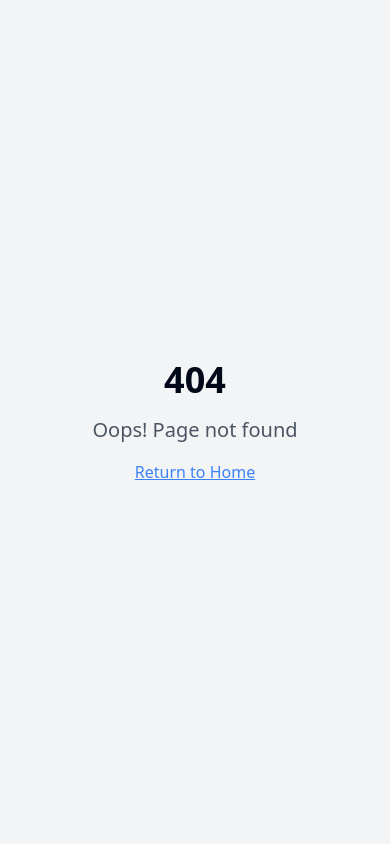
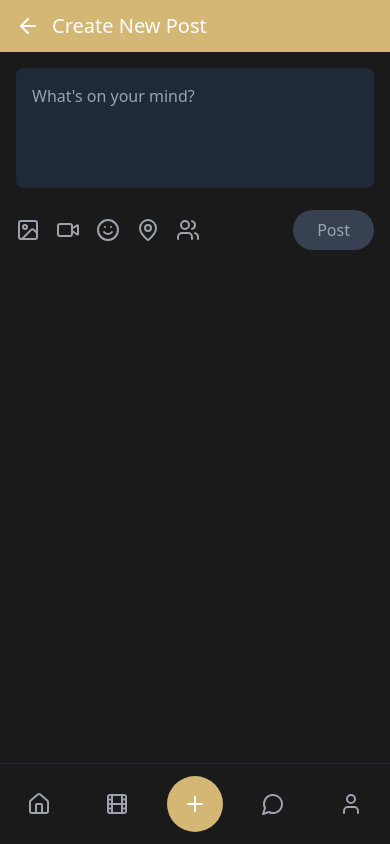
Before and after one commit to venture24inc/image-inspo-app, a React (Vite) app: page /create in a window 390 px wide. Before the commit this address had no page. Built offline with nearby package versions, Linux system fonts and the light colour scheme.

Commit message:
Add mobile app functionality
Implement mobile-first design and features.

```diff
--- a/src/App.tsx
+++ b/src/App.tsx
@@ -20,6 +20,7 @@ import CallOutgoing from "./pages/CallOutgoing";
 import CallIncoming from "./pages/CallIncoming";
 import CallActive from "./pages/CallActive";
 import VideoCall from "./pages/VideoCall";
+import Create from "./pages/Create";
 import NotFound from "./pages/NotFound";
 
 const queryClient = new QueryClient();
@@ -42,6 +43,7 @@ const App = () => (
           <Route path="/video/:id" element={<VideoDetails />} />
           <Route path="/videos/:id" element={<VideoView />} />
           <Route path="/post/:id" element={<PostDetail />} />
+          <Route path="/create" element={<Create />} />
           <Route path="/call/outgoing" element={<CallOutgoing />} />
           <Route path="/call/incoming" element={<CallIncoming />} />
           <Route path="/call/active" element={<CallActive />} />
--- a/src/components/ProfileHeader.tsx
+++ b/src/components/ProfileHeader.tsx
@@ -10,6 +10,8 @@ interface ProfileHeaderProps {
   followers: number;
   likes: number;
   isCurrentUser?: boolean;
+  onFollowClick?: () => void;
+  isFollowing?: boolean;
 }
 
 const ProfileHeader = ({
@@ -20,6 +22,8 @@ const ProfileHeader = ({
   followers,
   likes,
   isCurrentUser = false,
+  onFollowClick,
+  isFollowing = false,
 }: ProfileHeaderProps) => {
   return (
     <div className="flex flex-col items-center pt-6 pb-8">
@@ -40,8 +44,11 @@ const ProfileHeader = ({
             <Link to="/messages" className="rounded-full bg-gray-800 p-2">
               <MessageCircle className="w-6 h-6 text-white" />
             </Link>
-            <button className="bg-app-gold text-white px-6 py-2 rounded-full font-medium">
-              Follow
+            <button
+              className={`text-white px-6 py-2 rounded-full font-medium ${isFollowing ? 'bg-gray-800' : 'bg-app-gold'}`}
+              onClick={onFollowClick}
+            >
+              {isFollowing ? 'Following' : 'Follow'}
             </button>
             <button className="rounded-full bg-gray-800 p-2">
               <Share className="w-6 h-6 text-white" />
--- /dev/null
+++ b/src/pages/Create.tsx
@@ -0,0 +1,105 @@
+
+import { useState } from "react";
+import { useNavigate } from "react-router-dom";
+import Header from "@/components/Header";
+import BottomNavigation from "@/components/BottomNavigation";
+import { Image, Video, Smile, MapPin, Users, X } from "lucide-react";
+
+const Create = () => {
+  const navigate = useNavigate();
+  const [postText, setPostText] = useState("");
+  const [mediaType, setMediaType] = useState<"none" | "image" | "video">("none");
+  const [mediaPreview, setMediaPreview] = useState<string | null>(null);
+
+  const handlePostSubmit = () => {
+    // Mock post submission
+    console.log("Post submitted:", { postText, mediaType, mediaPreview });
+    // Navigate back to home
+    navigate("/");
+  };
+
+  const handleMediaSelect = (type: "image" | "video") => {
+    setMediaType(type);
+    // Mock media selection - in a real app this would trigger file selection
+    setMediaPreview(
+      type === "image"
+        ? "/lovable-uploads/3ccb8a99-323d-4d77-8e41-1a670583c473.png"
+        : "/lovable-uploads/efef17b4-0746-42d0-af4a-2cc75dec1ca3.png"
+    );
+  };
+
+  const handleClearMedia = () => {
+    setMediaType("none");
+    setMediaPreview(null);
+  };
+
+  return (
+    <div className="min-h-screen pb-16 bg-app-dark">
+      <Header
+        title="Create New Post"
+        showBackButton={true}
+      />
+
+      <div className="p-4">
+        <textarea
+          className="w-full p-4 rounded-lg bg-gray-800 text-white resize-none min-h-[120px] outline-none"
+          placeholder="What's on your mind?"
+          value={postText}
+          onChange={(e) => setPostText(e.target.value)}
+        />
+
+        {mediaPreview && (
+          <div className="mt-4 relative">
+            <img
+              src={mediaPreview}
+              alt="Media preview"
+              className="w-full h-64 object-cover rounded-lg"
+            />
+            <button
+              className="absolute top-2 right-2 bg-black bg-opacity-50 rounded-full p-1"
+              onClick={handleClearMedia}
+            >
+              <X className="w-5 h-5 text-white" />
+            </button>
+          </div>
+        )}
+
+        <div className="flex mt-4 justify-between items-center">
+          <div className="flex gap-4">
+            <button onClick={() => handleMediaSelect("image")} className="text-gray-400">
+              <Image className="w-6 h-6" />
+            </button>
+            <button onClick={() => handleMediaSelect("video")} className="text-gray-400">
+              <Video className="w-6 h-6" />
+            </button>
+            <button className="text-gray-400">
+              <Smile className="w-6 h-6" />
+            </button>
+            <button className="text-gray-400">
+              <MapPin className="w-6 h-6" />
+            </button>
+            <button className="text-gray-400">
+              <Users className="w-6 h-6" />
+            </button>
+          </div>
+
+          <button
+            className={`px-6 py-2 rounded-full font-medium ${
+              postText.trim() || mediaPreview
+                ? "bg-app-gold text-white"
+                : "bg-gray-700 text-gray-400"
+            }`}
+            disabled={!postText.trim() && !mediaPreview}
+            onClick={handlePostSubmit}
+          >
+            Post
+          </button>
+        </div>
+      </div>
+
+      <BottomNavigation />
+    </div>
+  );
+};
+
+export default Create;
--- a/src/pages/Friends.tsx
+++ b/src/pages/Friends.tsx
@@ -1,10 +1,13 @@
 
+import { useState } from "react";
 import Header from "@/components/Header";
 import BottomNavigation from "@/components/BottomNavigation";
 import FriendListItem from "@/components/FriendListItem";
+import { Friend } from "@/types";
+import { Search } from "lucide-react";
 
 // Mock data
-const mockFriends = [
+const mockFriends: Friend[] = [
   {
     id: "1",
     name: "Danica Doe",
@@ -50,14 +53,40 @@ const mockFriends = [
 ];
 
 const Friends = () => {
+  const [searchQuery, setSearchQuery] = useState("");
+  const [friends, setFriends] = useState<Friend[]>(mockFriends);
+
+  const filteredFriends = friends.filter(friend =>
+    friend.name.toLowerCase().includes(searchQuery.toLowerCase())
+  );
+
   return (
     <div className="min-h-screen pb-16 bg-app-dark">
-      <Header title="Your Friends" />
+      <Header title="Your Friends" showBackButton={true} />
+
+      <div className="p-4">
+        <div className="flex items-center bg-gray-800 rounded-full px-4 py-2 mb-4">
+          <Search className="w-5 h-5 text-gray-400 mr-2" />
+          <input
+            type="text"
+            placeholder="Search friends..."
+            className="bg-transparent text-white w-full outline-none"
+            value={searchQuery}
+            onChange={(e) => setSearchQuery(e.target.value)}
+          />
+        </div>
+      </div>
 
       <div className="pb-4">
-        {mockFriends.map((friend) => (
+        {filteredFriends.map((friend) => (
           <FriendListItem key={friend.id} {...friend} />
         ))}
+
+        {filteredFriends.length === 0 && (
+          <div className="text-center py-8 text-gray-400">
+            No friends match your search
+          </div>
+        )}
       </div>
 
       <BottomNavigation />
--- a/src/pages/Profile.tsx
+++ b/src/pages/Profile.tsx
@@ -6,9 +6,10 @@ import BottomNavigation from "@/components/BottomNavigation";
 import ProfileHeader from "@/components/ProfileHeader";
 import FriendsGrid from "@/components/FriendsGrid";
 import MediaGrid from "@/components/MediaGrid";
+import { Media, Friend, User } from "@/types";
 
 // Mock data
-const mockFriends = [
+const mockFriends: Friend[] = [
   {
     id: "1",
     name: "John Doe",
@@ -36,7 +37,7 @@ const mockFriends = [
   },
 ];
 
-const mockPosts = [
+const mockPosts: Media[] = [
   {
     id: "1",
     type: "image" as const,
@@ -54,7 +55,46 @@ const mockPosts = [
   },
 ];
 
-const mockUser = {
+const mockVideos: Media[] = [
+  {
+    id: "1",
+    type: "video" as const,
+    url: "/lovable-uploads/efef17b4-0746-42d0-af4a-2cc75dec1ca3.png",
+    thumbnail: "/lovable-uploads/efef17b4-0746-42d0-af4a-2cc75dec1ca3.png"
+  },
+  {
+    id: "2",
+    type: "video" as const,
+    url: "/lovable-uploads/648c889f-cfff-4d1d-a2c6-48547b23ac2b.png",
+    thumbnail: "/lovable-uploads/648c889f-cfff-4d1d-a2c6-48547b23ac2b.png"
+  },
+  {
+    id: "3",
+    type: "video" as const,
+    url: "/lovable-uploads/2b3118f5-6c06-4122-972d-e17cdba8f931.png",
+    thumbnail: "/lovable-uploads/2b3118f5-6c06-4122-972d-e17cdba8f931.png"
+  },
+];
+
+const mockPhotos: Media[] = [
+  {
+    id: "1",
+    type: "image" as const,
+    url: "/lovable-uploads/922b807e-0475-4957-bdb5-3fdffba7c4a1.png"
+  },
+  {
+    id: "2",
+    type: "image" as const,
+    url: "/lovable-uploads/32c8d1cc-178d-45c4-b0cf-3894be6337a6.png"
+  },
+  {
+    id: "3",
+    type: "image" as const,
+    url: "/lovable-uploads/3ccb8a99-323d-4d77-8e41-1a670583c473.png"
+  },
+];
+
+const mockUser: User = {
   id: "jessa",
   name: "Jessa Doe",
   occupation: "Hair Stylist",
@@ -69,6 +109,23 @@ const Profile = () => {
   const isCurrentUser = !id || id === "jessa";
 
   const [activeTab, setActiveTab] = useState("posts");
+  const [isFollowing, setIsFollowing] = useState(false);
+
+  const getMediaContent = () => {
+    switch (activeTab) {
+      case "videos":
+        return <MediaGrid media={mockVideos} />;
+      case "photos":
+        return <MediaGrid media={mockPhotos} />;
+      case "posts":
+      default:
+        return <MediaGrid media={mockPosts} />;
+    }
+  };
+
+  const handleFollow = () => {
+    setIsFollowing(!isFollowing);
+  };
 
   return (
     <div className="pb-16 min-h-screen bg-app-dark">
@@ -86,6 +143,8 @@ const Profile = () => {
         followers={mockUser.followers}
         likes={mockUser.likes}
         isCurrentUser={!isCurrentUser}
+        onFollowClick={handleFollow}
+        isFollowing={isFollowing}
       />
 
       <FriendsGrid
@@ -121,7 +180,7 @@ const Profile = () => {
         </div>
       </div>
 
-      <MediaGrid media={mockPosts} />
+      {getMediaContent()}
 
       <BottomNavigation />
     </div>
--- a/src/pages/Videos.tsx
+++ b/src/pages/Videos.tsx
@@ -4,9 +4,11 @@ import Header from "@/components/Header";
 import BottomNavigation from "@/components/BottomNavigation";
 import MediaGrid from "@/components/MediaGrid";
 import { Search, Plus } from "lucide-react";
+import { Link } from "react-router-dom";
+import { Media } from "@/types";
 
 // Mock data
-const mockVideos = [
+const mockVideos: Media[] = [
   {
     id: "1",
     type: "video" as const,
@@ -82,6 +84,8 @@ const mockVideos = [
 ];
 
 const Videos = () => {
+  const [searchQuery, setSearchQuery] = useState("");
+
   return (
     <div className="pb-16">
       <Header
@@ -91,9 +95,9 @@ const Videos = () => {
       />
 
       <div className="flex justify-end p-4">
-        <button className="bg-app-gold p-2 rounded-full">
+        <Link to="/create" className="bg-app-gold p-2 rounded-full">
           <Plus className="text-white w-5 h-5" />
-        </button>
+        </Link>
       </div>
 
       <div className="py-2">
--- /dev/null
+++ b/src/types.ts
@@ -0,0 +1,45 @@
+
+export type Media = {
+  id: string;
+  type: "image" | "video";
+  url: string;
+  thumbnail?: string;
+};
+
+export type Friend = {
+  id: string;
+  name: string;
+  image: string;
+  occupation?: string;
+};
+
+export type Post = {
+  id: string;
+  userId: string;
+  userName: string;
+  userImage: string;
+  content?: string;
+  image?: string;
+  time: string;
+  likes: number;
+  comments: number;
+};
+
+export type User = {
+  id: string;
+  name: string;
+  occupation: string;
+  following: number;
+  followers: number;
+  likes: number;
+  image: string;
+  status?: string;
+};
+
+export type Message = {
+  id: string;
+  senderId: string;
+  text: string;
+  timestamp: string;
+  isMe: boolean;
+};
```
